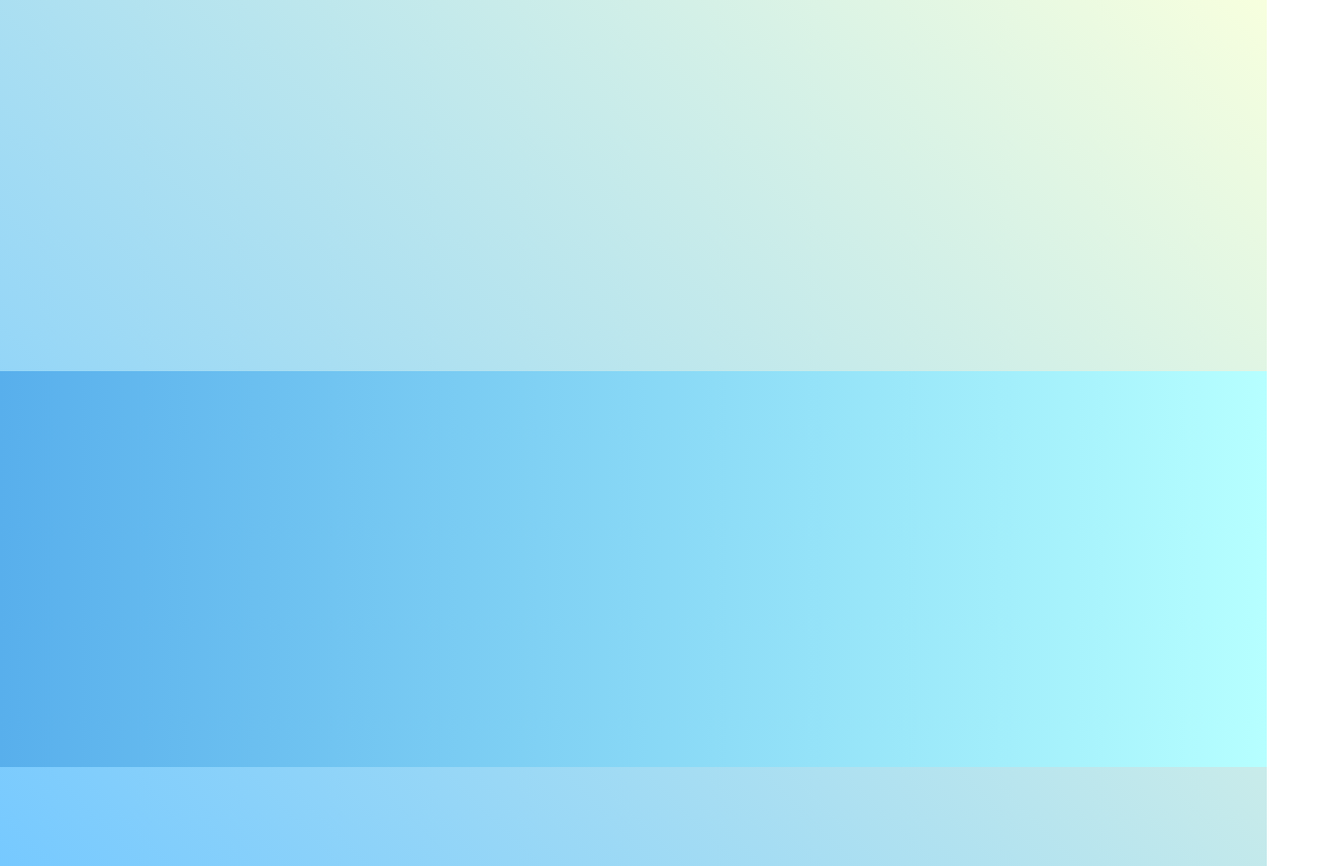
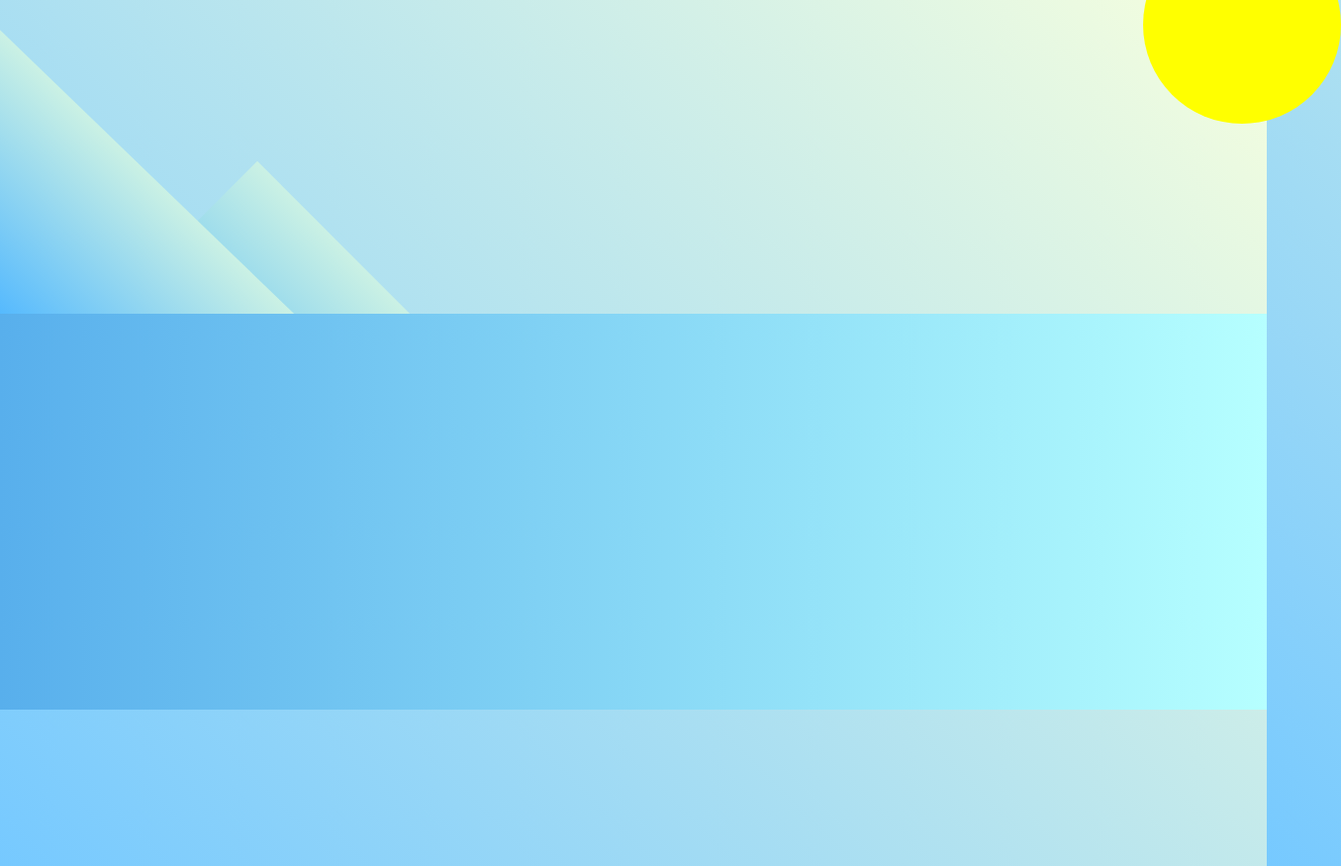
Before and after one commit to Yinkusadel/19-fcc-penguin, a website: page index.html in a window 1280 px wide. Shown: the whole page at 99% size, 1355 px wide, since content can reach past the window. Drawn offline with Linux system fonts and the light colour scheme.

Commit message:
css line 23 and 33-66 also new divs in html

```diff
--- a/index.html
+++ b/index.html
@@ -8,6 +8,8 @@
   </head>
   <body>
     <div class="left-mountain"></div>
+    <div class="back-mountain"></div>
+    <div class="sun"></div>
     <div class="penguin"></div>
     <div class="ground"></div>
   </body>
--- a/styles.css
+++ b/styles.css
@@ -20,6 +20,7 @@ body {
     background: linear-gradient(90deg, rgb(88, 175, 236), rgb(182, 255, 255));
     z-index: 3;
     position: absolute;
+    margin-top: -58px;
   }
 
 
@@ -29,3 +30,37 @@ body {
     margin: auto;
     margin-top: 75px;
   }
+
+
+  .left-mountain {
+    width: 300px;
+    height: 300px;
+    background: linear-gradient(rgb(203, 241, 228), rgb(80, 183, 255));
+    position: absolute;
+    transform: skew(0deg, 44deg);
+    z-index: 2;
+    margin-top: 100px;
+  }
+
+
+  .back-mountain {
+    width: 300px;
+    height: 300px;
+    background: linear-gradient(rgb(203, 241, 228), rgb(47, 170, 255));
+    position: absolute;
+    z-index: 1;
+    transform: rotate(45deg);
+    left: 110px;
+    top: 225px;
+  }
+
+
+  .sun {
+    width: 200px;
+    height: 200px;
+    background-color: yellow;
+    position: absolute;
+    border-radius: 50%;
+    top: -75px;
+    right: -75px;
+  }
```
